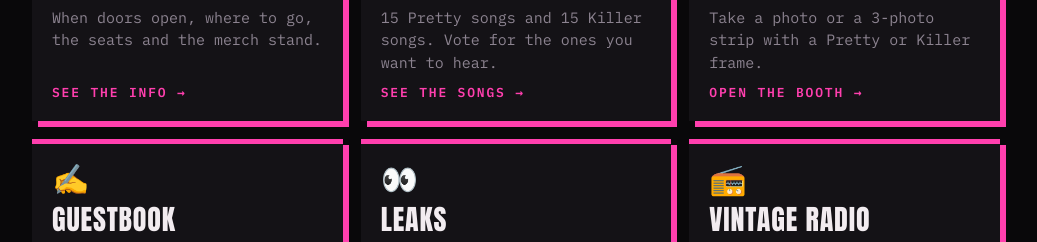
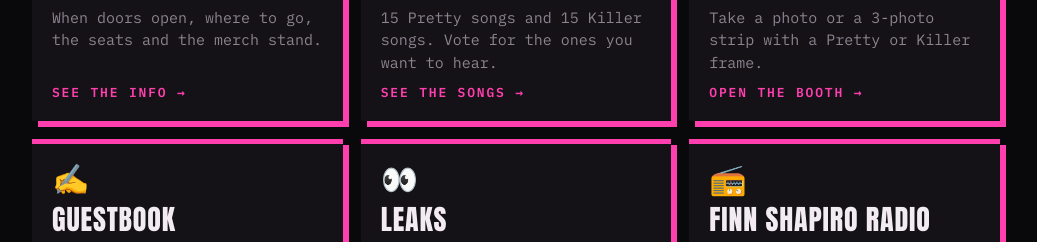
Before and after one commit to Qwerty-ally/pretty-killer-hub, a plain HTML site: page index.html in a window 1280 px wide. Shown: the part 660-902 px from the top of the page, without its empty margins (124-1161 px from the left). Drawn offline with Linux system fonts and the light colour scheme.

Commit message:
Hub: rename the radio card to Finn Shapiro Radio
Co-Authored-By: Claude Opus 5.5 <noreply@anthropic.com>

```diff
--- a/index.html
+++ b/index.html
@@ -100,7 +100,7 @@ const SITES = [
   { ico:"📸", name:"Photo booth",   text:"Take a photo or a 3-photo strip with a Pretty or Killer frame.", url:T + "booth.html", go:"Open the booth" },
   { ico:"✍️", name:"Guestbook",     text:"Leave Finn a message. Opens 50 minutes after each show starts.", url:T + "#guestbook", go:"Sign the guestbook" },
   { ico:"👀", name:"Leaks",         text:"Snippets and teasers before anyone else.", url:"https://qwerty-ally.github.io/pretty-killer-leaks/", go:"See the leaks" },
-  { ico:"📻", name:"Vintage Radio", text:"The Vintage songs on the air all day. Everyone hears the same song at the same time.", url:"https://qwerty-ally.github.io/vintage-radio/", go:"Tune in" }
+  { ico:"📻", name:"Finn Shapiro Radio", text:"Finn's songs on the air all day, shuffled. Everyone hears the same song at the same time.", url:"https://qwerty-ally.github.io/vintage-radio/", go:"Tune in" }
 ];
 
 const $ = s => document.querySelector(s);
```
Also changed, not shown: 1 other file.
